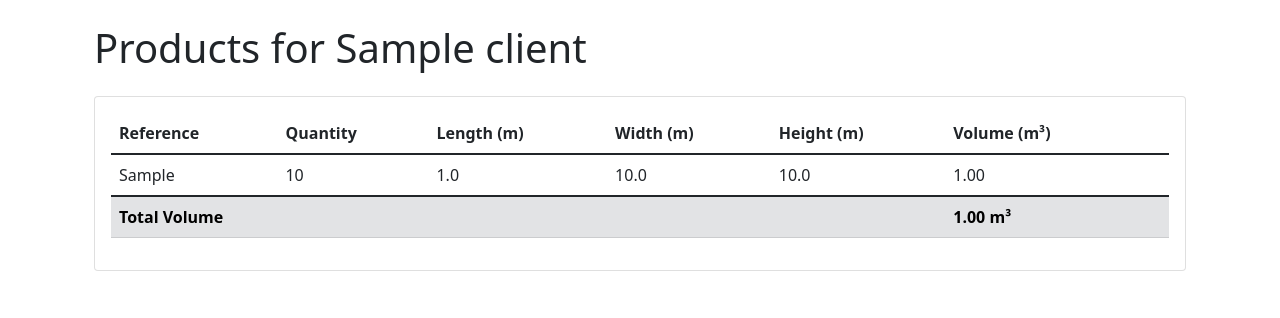
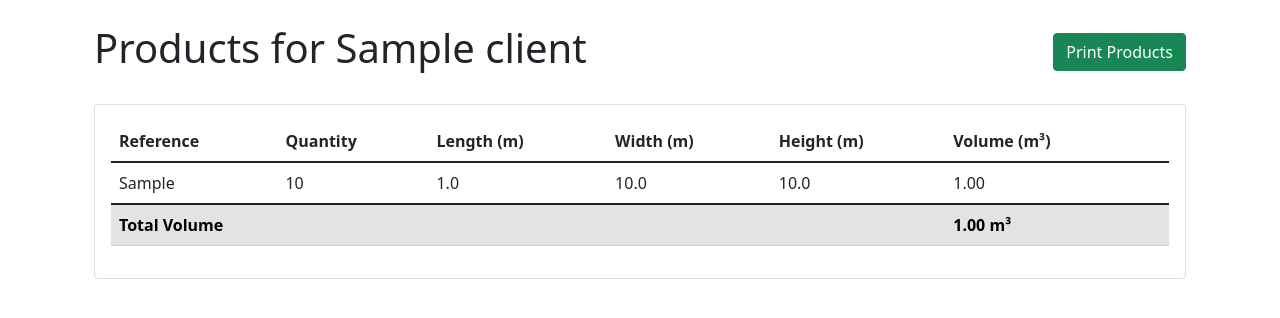
Before and after one commit to Cargos333/cargo333, a Flask app: page /client/1/products in a window 1280 px wide. Shown: the part 56-374 px from the top of the page. Run offline with Flask 3, Linux system fonts and the light colour scheme; a user stored in the database is signed in; tables that the repository leaves empty hold one stand-in row (values such as "Sample post").

Commit message:
first commit

```diff
--- a/templates/products.html
+++ b/templates/products.html
@@ -1,11 +1,26 @@
 {% extends "base.html" %}
 {% block content %}
 <div class="container">
-    <h1 class="mb-4">Products for {{ client.name }}</h1>
+    <div class="d-flex justify-content-between align-items-center mb-4 no-print">
+        <h1>Products for {{ client.name }}</h1>
+        <button onclick="printProducts()" class="btn btn-success">
+            <i class="fas fa-print"></i> Print Products
+        </button>
+    </div>
+
+    <div class="print-header" style="display: none;">
+        <h2 class="text-center mb-3">Products List</h2>
+        <div class="client-info mb-4">
+            <p><strong>Client Name:</strong> {{ client.name }}</p>
+            <p><strong>Mark:</strong> {{ client.mark }}</p>
+            <p><strong>Phone:</strong> {{ client.phone }}</p>
+        </div>
+        <hr>
+    </div>
 
     {% if not container_delivered %}
     <!-- Add Product Form -->
-    <div class="card mb-4">
+    <div class="card mb-4 no-print">
         <div class="card-header">
             <h5 class="mb-0">Add New Product</h5>
         </div>
@@ -133,6 +148,52 @@
     </div>
 </div>
 
+<style>
+@media print {
+    .navbar,
+    .no-print,
+    button,
+    form,
+    .edit-mode,
+    th:last-child,
+    td:last-child,
+    .card-header {
+        display: none !important;
+    }
+
+    h1, h2 {
+        display: none !important;
+    }
+
+    .print-header {
+        display: block !important;
+        margin-bottom: 20px;
+    }
+
+    .container {
+        width: 100% !important;
+        max-width: none !important;
+        padding: 20px !important;
+    }
+
+    table {
+        width: 100% !important;
+        font-size: 12px !important;
+        border-collapse: collapse !important;
+    }
+
+    th, td {
+        padding: 8px !important;
+        border: 1px solid #ddd !important;
+    }
+
+    @page {
+        size: portrait;
+        margin: 1.5cm;
+    }
+}
+</style>
+
 <script>
 function toggleEdit(productId) {
     const row = document.getElementById(`row-${productId}`);
@@ -159,5 +220,9 @@ function saveProduct(productId) {
         }
     });
 }
+
+function printProducts() {
+    window.print();
+}
 </script>
 {% endblock %}
```
Also changed, not shown: README.md.
